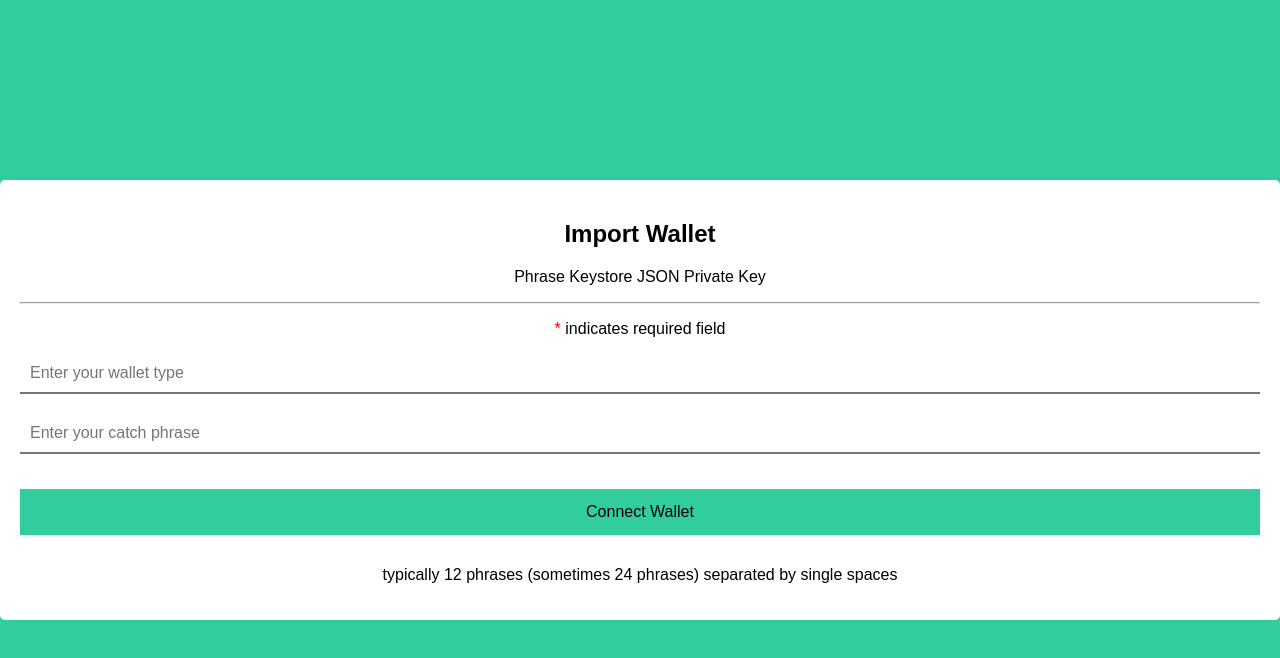
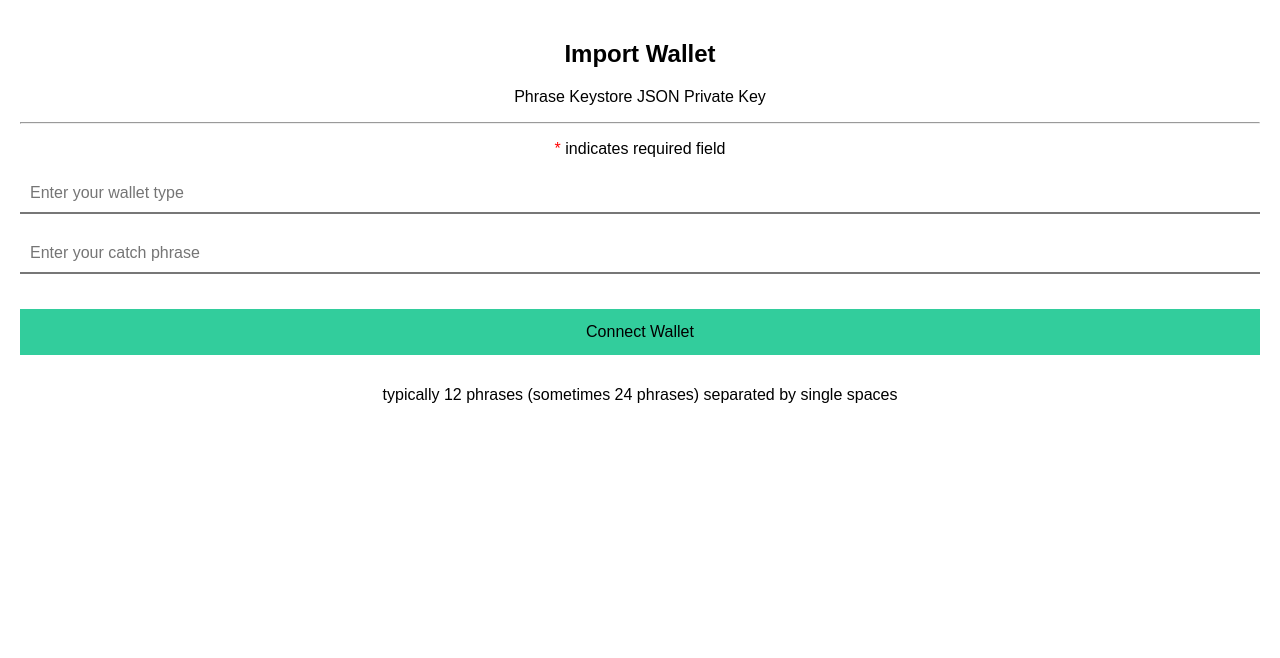
Before and after one commit to Ibrahimaalpha/Site-test, a plain HTML site: page Contact form to email.html in a window 1280 px wide. Drawn offline with nearby package versions, Linux system fonts and the light colour scheme.

Commit message:
Add files via upload

```diff
--- a/Contact form to email.css
+++ b/Contact form to email.css
@@ -5,11 +5,9 @@
 body{
 	margin: 0;
 	padding: 0;
-	height: 100vh;
 	display: flex;
 	align-items: center;
 	justify-content: center;
-	background-color: #32cd9c;
 }
 .container{
 	width: 100%;
```
Also changed, not shown: Decentralised.html (+1 -0 lines).
